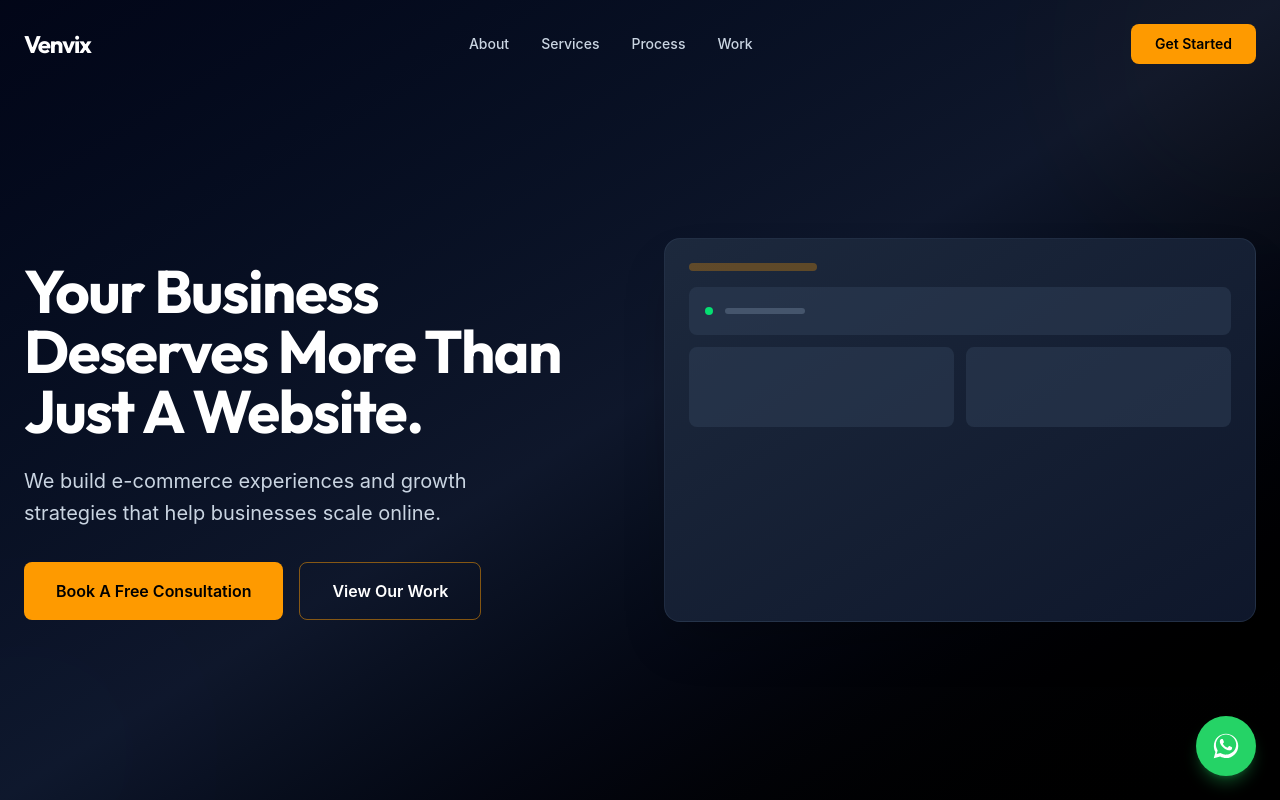
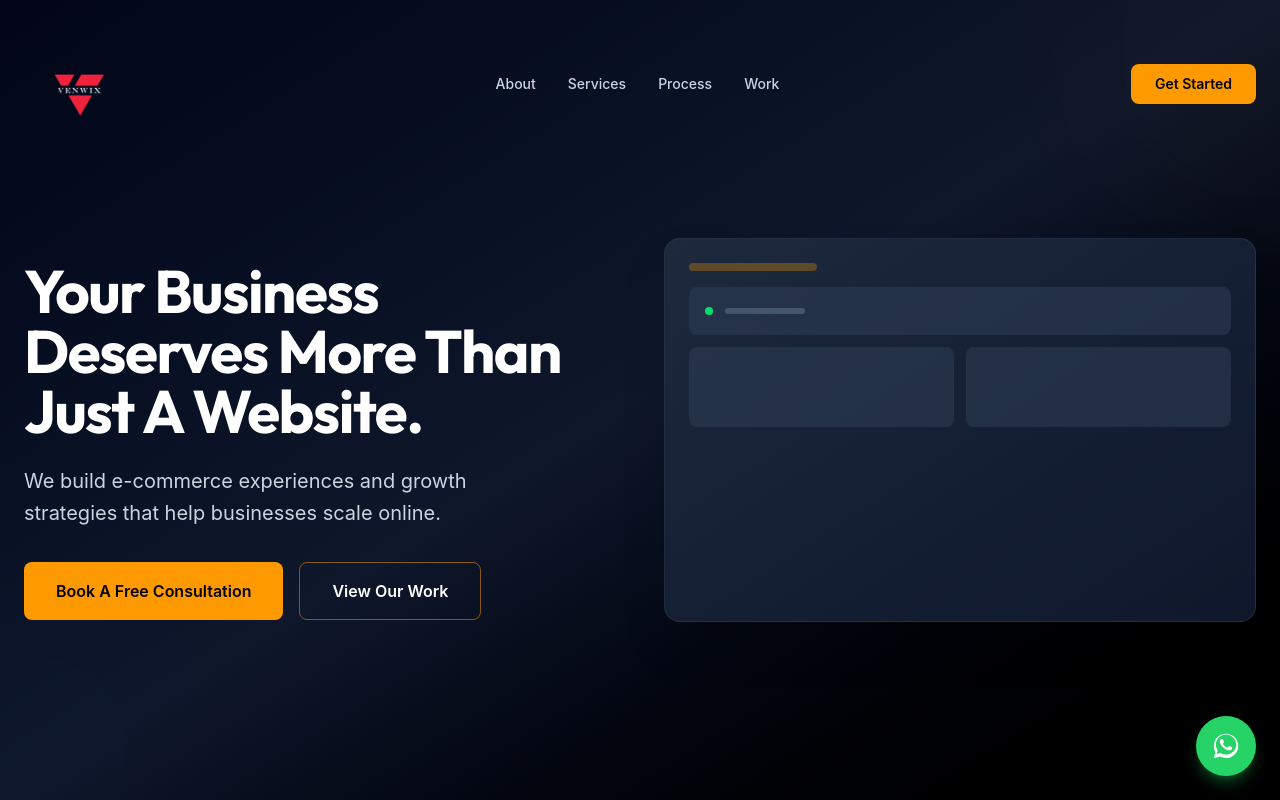
Before and after one commit to VenujaWickramaarachchi/Venwix-site, a React (Vite) app: page / in a window 1280 px wide. Shown: the top 800 px of the page. Built offline with nearby package versions, Linux system fonts and the light colour scheme.

Commit message:
Logo added

```diff
--- a/src/App.jsx
+++ b/src/App.jsx
@@ -80,7 +80,11 @@ const VenvixWebsite = () => {
           className='text-2xl font-bold text-white tracking-tighter'
           style={{ fontFamily: 'Outfit, sans-serif' }}
         >
-          Venvix
+          <img
+            src='/logo.png'
+            alt='Brand Logo'
+            className='h-30 w-auto object-contain p-0 -mt-2.5]'
+          />
         </a>
 
         {/* Desktop Links */}
```
Also changed, not shown: public/logo.png (added).
